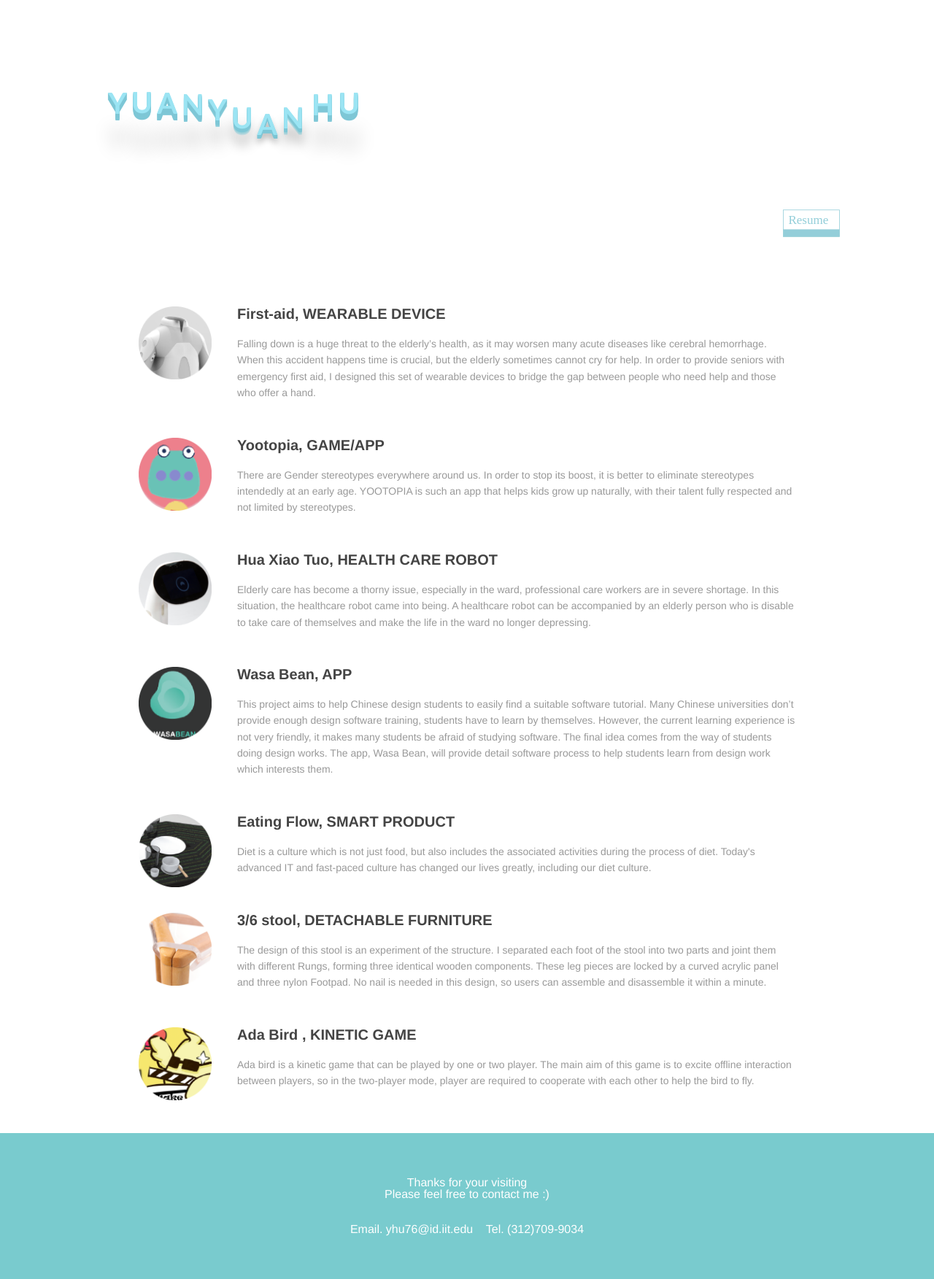
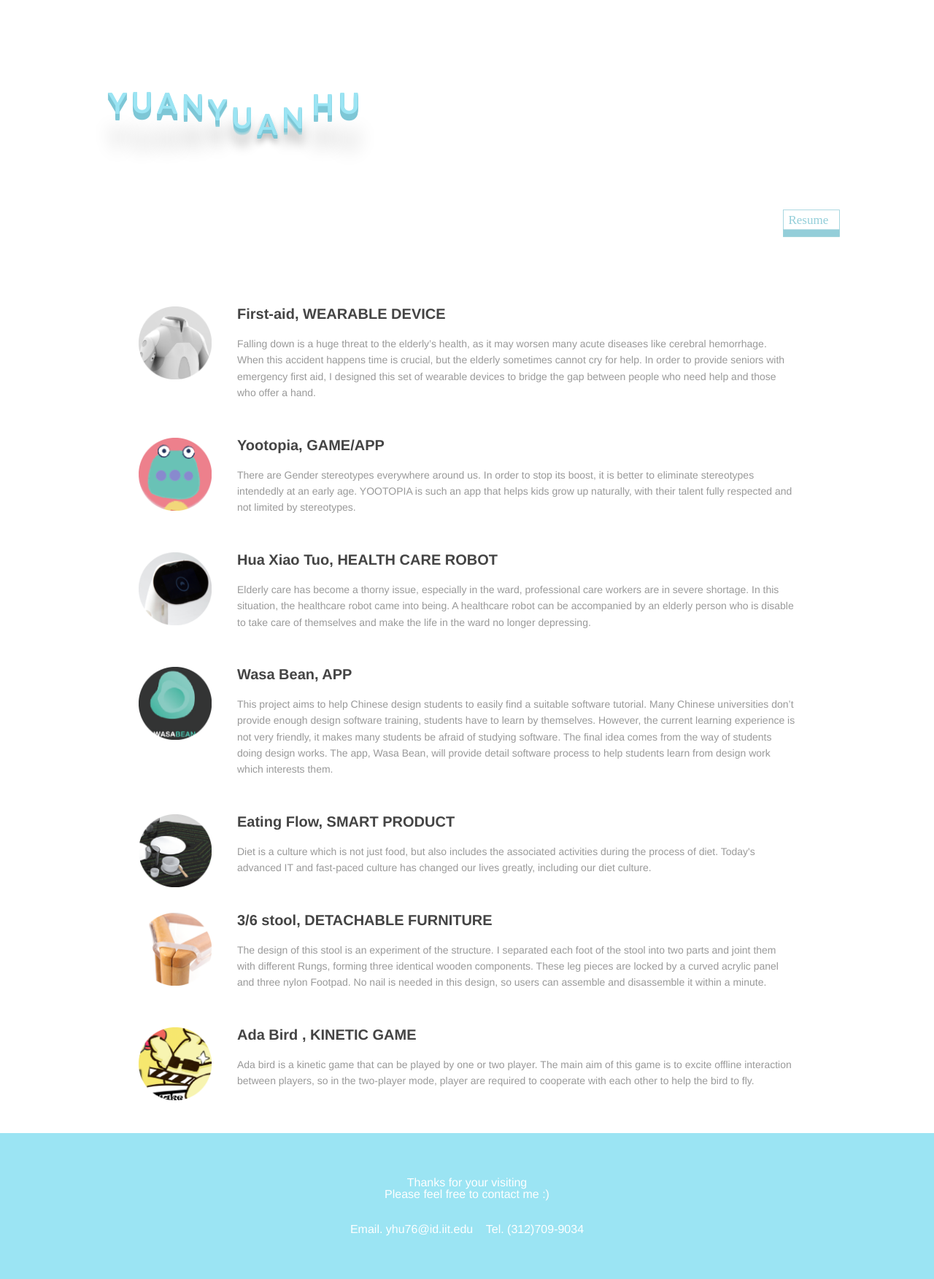
Before and after one commit to yuanyuanhu96/Potfolio-Archive, a Jekyll site: the page built from index.md, in a window 1280 px wide. Shown: the whole page at 73% size. Built offline with Jekyll 4.4.1, drawn with Linux system fonts in a browser that asks for light colours.

Commit message:
Update style.css

```diff
--- a/_includes/style.css
+++ b/_includes/style.css
@@ -488,7 +488,7 @@ h1 span:nth-child(11) {
   height: 200px;
   float: left;
   //background: linear-gradient( #8CC5DF, #A7DAF1); /* 标准的语法 */
-   background-color: #79CBCE;
+   background-color: #9BE4F3;
   min-width: 100%;
   text-align: center;
   color: #FFFFFF;
```
